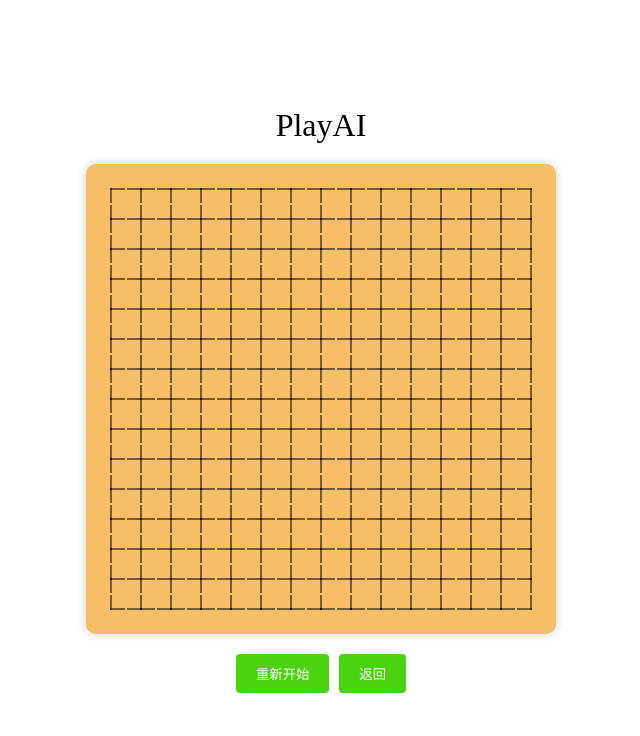
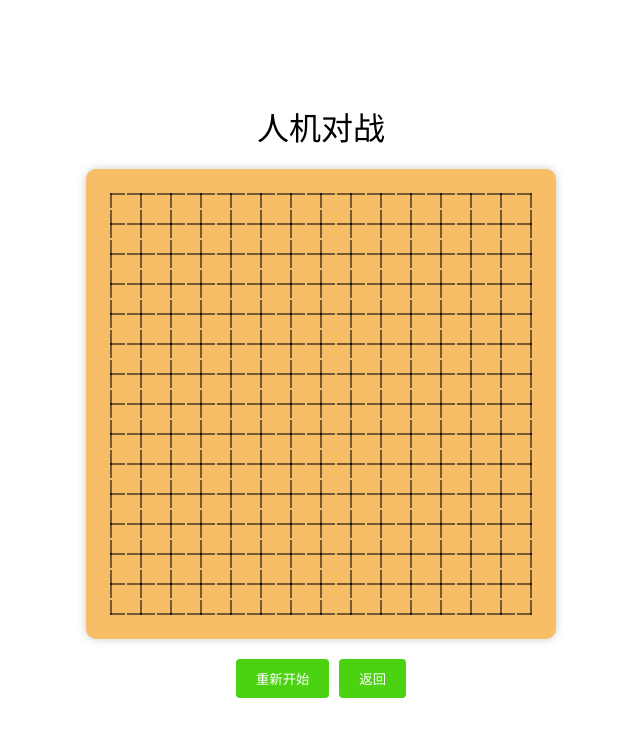
Before and after one commit to pbstar/gomoku, a Vue app: page /playAi in a window 1280 px wide. Shown: the top 736 px of the page, without its empty margins (319-959 px from the left). Built offline with nearby package versions, Linux system fonts and the light colour scheme.

Commit message:
docs: change page title

```diff
--- a/src/views/play.vue
+++ b/src/views/play.vue
@@ -1,7 +1,7 @@
 <template>
   <div class="play">
     <h1>
-      <span v-show="!winPlayer">Play</span>
+      <span v-show="!winPlayer">双人对战</span>
       <span v-show="winPlayer">
         {{ winPlayer == 1 ? "黑棋" : "白棋" }} 获胜!
       </span>
--- a/src/views/playAi.vue
+++ b/src/views/playAi.vue
@@ -1,7 +1,7 @@
 <template>
   <div class="playAi">
     <h1>
-      <span v-show="!winPlayer">PlayAI</span>
+      <span v-show="!winPlayer">人机对战</span>
       <span v-show="winPlayer">
         {{ winPlayer == 1 ? "黑棋" : "白棋" }} 获胜!
       </span>
```
